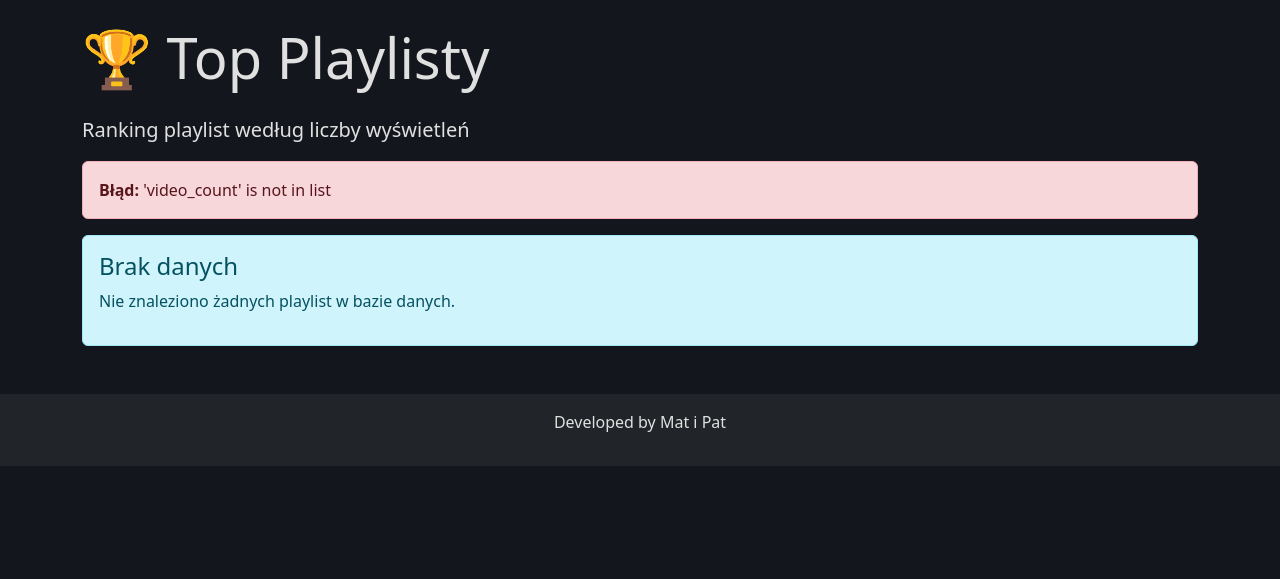
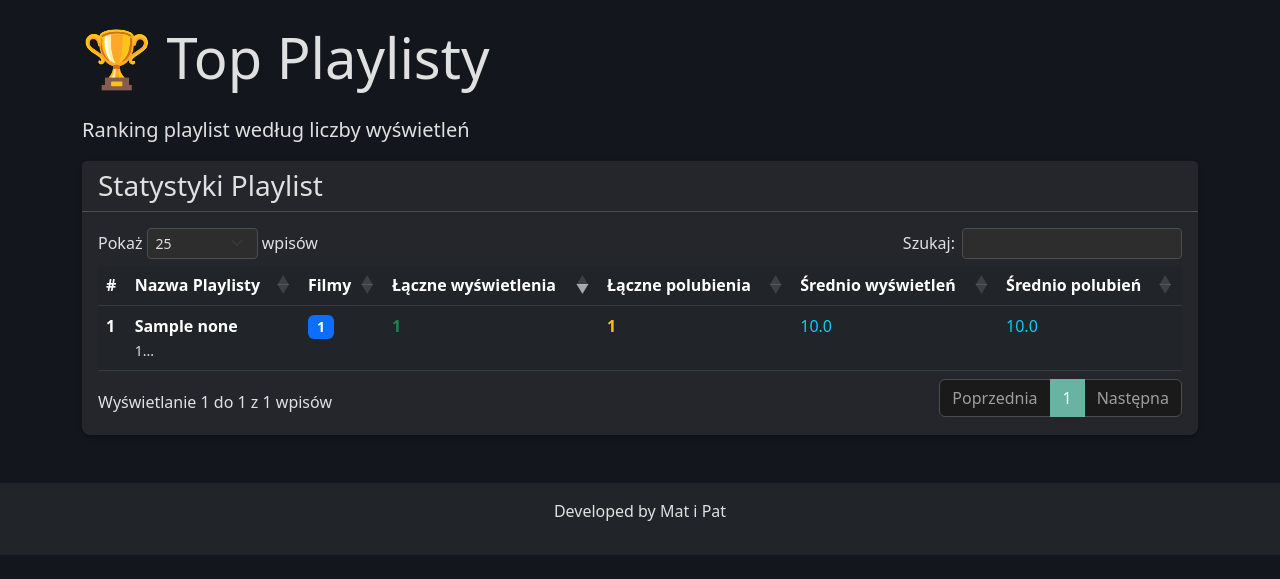
Before and after one commit to mwisniewski1991/zero_stats, a Flask app: page /top-playlists/ in a window 1280 px wide. Shown: the part 62-641 px from the top of the page. Run offline with Flask 3, Linux system fonts and the light colour scheme; a database or web service that is not in the repository returns one stand-in record (values such as "Sample title"); some libraries are stand-ins or nearby versions.

Commit message:
Adjust to new column name

```diff
--- a/app/website/app/blueprints/top_playlists/templates/top_playlists.html
+++ b/app/website/app/blueprints/top_playlists/templates/top_playlists.html
@@ -102,7 +102,7 @@
                             <small class="text-muted">{{ playlist.playlist_id[:20] }}...</small>
                         </td>
                         <td>
-                            <span class="badge bg-primary">{{ "{:,}".format(playlist.video_count) }}</span>
+                            <span class="badge bg-primary">{{ "{:,}".format(playlist.total_videos) }}</span>
                         </td>
                         <td>
                             <span class="text-success fw-bold">{{ "{:,}".format(playlist.total_views) }}</span>
```
